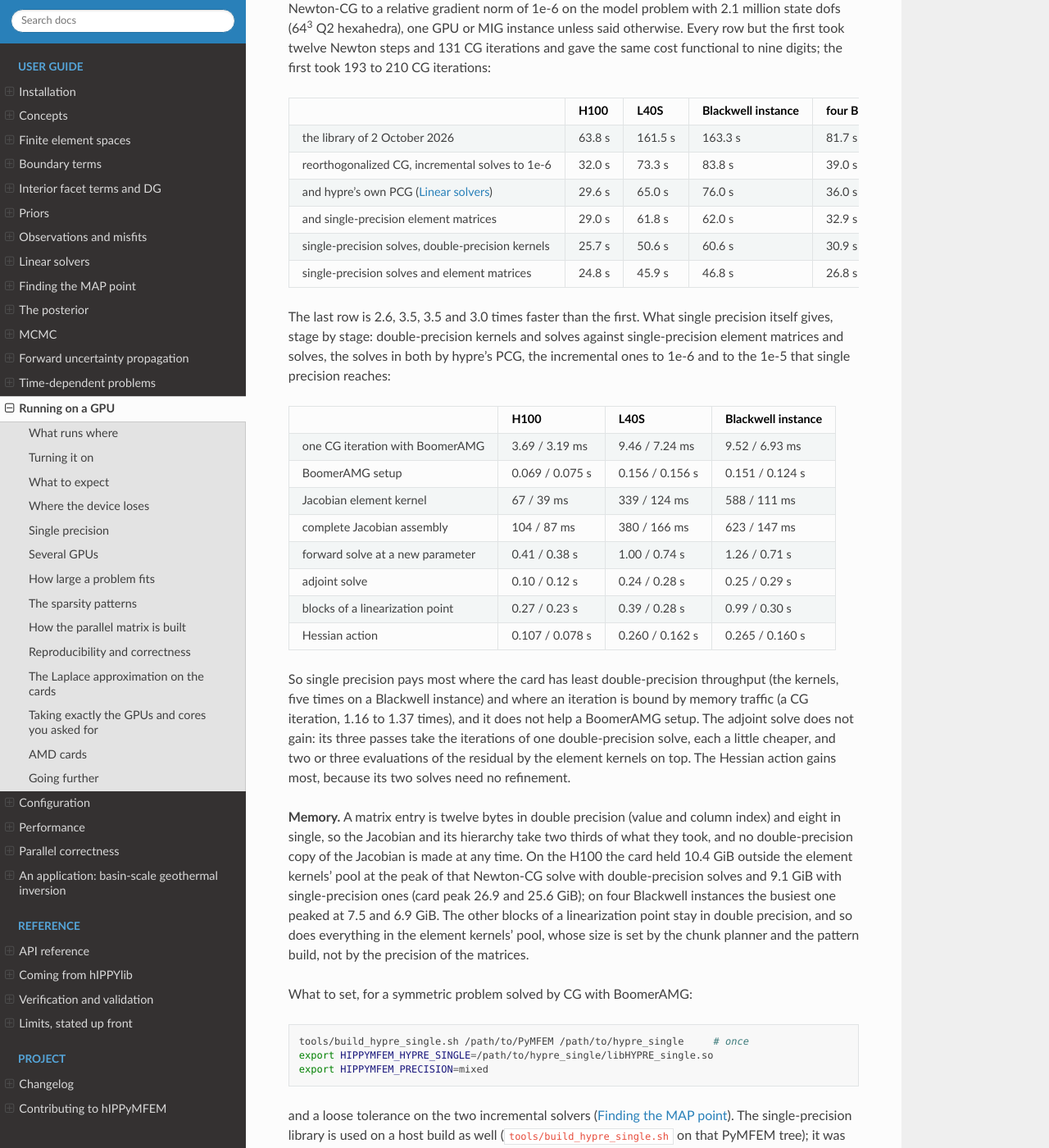
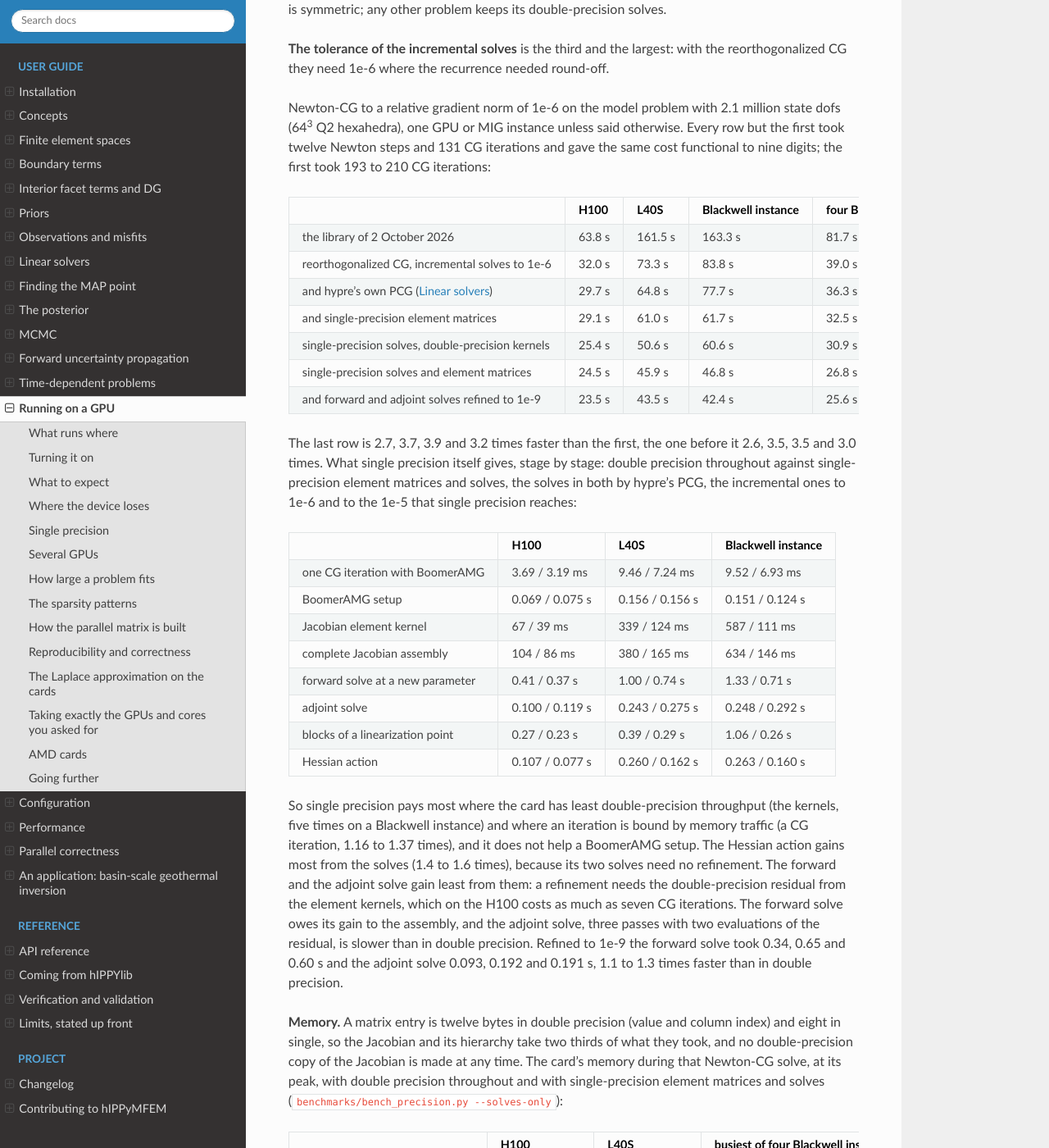
Before and after one commit to hIPPyMFEM/hippymfem, a Sphinx documentation site: the page built from docs/source/guide/gpu.rst, in a window 1280 px wide and 1400 px high, scrolled down 7013 px. Shown: the whole window at 82% size. Built offline with Sphinx 7.4.7 and the Read the Docs theme 3.1.0, drawn with Linux system fonts in a browser that asks for light colours; pages that are not in the unit, such as notebooks, are missing from menus; some of the changed text lies outside the part shown.

Commit message:
Single-precision solves: the looser refinement goal is opt-in; a matrix beyond the range of single precision is refused
SINGLE_REFINE_GOAL is 0 by default: the forward and adjoint solves are refined to the
solver's own tolerance (three passes for 1e-12).  With 1e-9, two passes, Newton-CG to
1e-6 takes the same steps and is 4 to 9 % faster, but BFGS run to 1e-8 ends in a line
search that finds no decrease (test_optimization with a single-precision library);
bench_precision.py --single-goal sets it.

A Jacobian with an entry beyond the range of single precision, which a line search may
propose, became infinite in the single-precision matrix, and hypre did not return from
its setup: from_pattern now raises a RuntimeError on every rank, which a line search
answers by backtracking.

Tests: the symmetry checks of a reduced Hessian take the tolerance of single-precision
solves when such a library is in use (singlesolve.action_tolerance).  The sparse-product
setting of the single-precision library follows the GPU backend.  Guide: the final
measurements on an H100, an L40S and RTX PRO 6000 Blackwell MIG instances, times and
device memory; installation notes.

```diff
--- a/docs/source/guide/gpu.rst
+++ b/docs/source/guide/gpu.rst
@@ -327,12 +327,19 @@
 hierarchy, and the CG solves with it run there
 (:mod:`hippymfem.algorithms.singlesolve`).  A single-precision solve reaches a relative
 residual near 1e-5.  The forward and the adjoint solve are therefore refined against
-double-precision residuals (three passes and the iterations of one double-precision
-solve to reach 1e-12; the state agreed with the double-precision one to 1e-12), and the
-incremental solves of a Hessian action are used as they are, which the reorthogonalized
-CG of a Newton step allows (:doc:`optimization`).  It applies when the three solvers
-that hold the Jacobian are CG with BoomerAMG and the Jacobian is symmetric; any other
-problem keeps its double-precision solves.
+double-precision residuals, which the element kernels compute, to the solver's own
+tolerance: three passes for 1e-12, with the iterations of one double-precision solve
+in all, the last pass not followed by another evaluation of the residual when the
+earlier ones predict that it reaches the goal.  The state then agreed with the
+double-precision one to 1e-12.  ``PDEVariationalProblem.SINGLE_REFINE_GOAL = 1e-9``
+stops after two passes and one evaluation of the residual, with the state exact to
+4e-10: Newton-CG with a tolerance of 1e-6 then took the same steps to the same cost
+functional to nine digits, while BFGS run to 1e-8 ended in a line search that found no
+decrease, which is why it is not the default.  The incremental solves of a Hessian
+action are used as they are, which the
+reorthogonalized CG of a Newton step allows (:doc:`optimization`).  It applies when the
+three solvers that hold the Jacobian are CG with BoomerAMG and the Jacobian is
+symmetric; any other problem keeps its double-precision solves.
 
 **The tolerance of the incremental solves** is the third and the largest: with the
 reorthogonalized CG they need 1e-6 where the recurrence needed round-off.
@@ -351,16 +358,18 @@
    ==================================================  ========  ========  ===========  ================
    the library of 2 October 2026                       63.8 s    161.5 s   163.3 s      81.7 s
    reorthogonalized CG, incremental solves to 1e-6     32.0 s    73.3 s    83.8 s       39.0 s
-   and hypre's own PCG (:doc:`solvers`)                29.6 s    65.0 s    76.0 s       36.0 s
-   and single-precision element matrices               29.0 s    61.8 s    62.0 s       32.9 s
-   single-precision solves, double-precision kernels   25.7 s    50.6 s    60.6 s       30.9 s
-   single-precision solves and element matrices        24.8 s    45.9 s    46.8 s       26.8 s
+   and hypre's own PCG (:doc:`solvers`)                29.7 s    64.8 s    77.7 s       36.3 s
+   and single-precision element matrices               29.1 s    61.0 s    61.7 s       32.5 s
+   single-precision solves, double-precision kernels   25.4 s    50.6 s    60.6 s       30.9 s
+   single-precision solves and element matrices        24.5 s    45.9 s    46.8 s       26.8 s
+   and forward and adjoint solves refined to 1e-9      23.5 s    43.5 s    42.4 s       25.6 s
    ==================================================  ========  ========  ===========  ================
 
-The last row is 2.6, 3.5, 3.5 and 3.0 times faster than the first.  What single
-precision itself gives, stage by stage: double-precision kernels and solves against
-single-precision element matrices and solves, the solves in both by hypre's PCG, the
-incremental ones to 1e-6 and to the 1e-5 that single precision reaches:
+The last row is 2.7, 3.7, 3.9 and 3.2 times faster than the first, the one before it
+2.6, 3.5, 3.5 and 3.0 times.  What single precision itself gives, stage by stage: double
+precision throughout against single-precision element matrices and solves, the solves
+in both by hypre's PCG, the incremental ones to 1e-6 and to the 1e-5 that single
+precision reaches:
 
 .. table::
    :widths: auto
@@ -370,31 +379,49 @@
    =========================================  ================  ================  ====================
    one CG iteration with BoomerAMG            3.69 / 3.19 ms    9.46 / 7.24 ms    9.52 / 6.93 ms
    BoomerAMG setup                            0.069 / 0.075 s   0.156 / 0.156 s   0.151 / 0.124 s
-   Jacobian element kernel                    67 / 39 ms        339 / 124 ms      588 / 111 ms
-   complete Jacobian assembly                 104 / 87 ms       380 / 166 ms      623 / 147 ms
-   forward solve at a new parameter           0.41 / 0.38 s     1.00 / 0.74 s     1.26 / 0.71 s
-   adjoint solve                              0.10 / 0.12 s     0.24 / 0.28 s     0.25 / 0.29 s
-   blocks of a linearization point            0.27 / 0.23 s     0.39 / 0.28 s     0.99 / 0.30 s
-   Hessian action                             0.107 / 0.078 s   0.260 / 0.162 s   0.265 / 0.160 s
+   Jacobian element kernel                    67 / 39 ms        339 / 124 ms      587 / 111 ms
+   complete Jacobian assembly                 104 / 86 ms       380 / 165 ms      634 / 146 ms
+   forward solve at a new parameter           0.41 / 0.37 s     1.00 / 0.74 s     1.33 / 0.71 s
+   adjoint solve                              0.100 / 0.119 s   0.243 / 0.275 s   0.248 / 0.292 s
+   blocks of a linearization point            0.27 / 0.23 s     0.39 / 0.29 s     1.06 / 0.26 s
+   Hessian action                             0.107 / 0.077 s   0.260 / 0.162 s   0.263 / 0.160 s
    =========================================  ================  ================  ====================
 
 So single precision pays most where the card has least double-precision throughput
 (the kernels, five times on a Blackwell instance) and where an iteration is bound by
 memory traffic (a CG iteration, 1.16 to 1.37 times), and it does not help a BoomerAMG
-setup.  The adjoint solve does not gain: its three passes take the iterations of one
-double-precision solve, each a little cheaper, and two or three evaluations of the
-residual by the element kernels on top.  The Hessian action gains most, because its two
-solves need no refinement.
+setup.  The Hessian action gains most from the solves (1.4 to 1.6 times), because its
+two solves need no refinement.  The forward and the adjoint solve gain least from them:
+a refinement needs the double-precision residual from the element kernels, which on
+the H100 costs as much as seven CG iterations.  The forward solve owes its gain to the
+assembly, and the adjoint solve, three passes with two evaluations of the residual, is
+slower than in double precision.  Refined to 1e-9 the forward solve took 0.34, 0.65
+and 0.60 s and the adjoint solve 0.093, 0.192 and 0.191 s, 1.1 to 1.3 times faster than
+in double precision.
 
 **Memory.**  A matrix entry is twelve bytes in double precision (value and column index)
 and eight in single, so the Jacobian and its hierarchy take two thirds of what they
-took, and no double-precision copy of the Jacobian is made at any time.  On the H100 the
-card held 10.4 GiB outside the element kernels' pool at the peak of that Newton-CG solve
-with double-precision solves and 9.1 GiB with single-precision ones (card peak 26.9 and
-25.6 GiB); on four Blackwell instances the busiest one peaked at 7.5 and 6.9 GiB.  The
-other blocks of a linearization point stay in double precision, and so does everything
-in the element kernels' pool, whose size is set by the chunk planner and the pattern
-build, not by the precision of the matrices.
+took, and no double-precision copy of the Jacobian is made at any time.  The card's
+memory during that Newton-CG solve, at its peak, with double precision throughout and
+with single-precision element matrices and solves (``benchmarks/bench_precision.py
+--solves-only``):
+
+.. table::
+   :widths: auto
+
+   ==================================  =================  =================  =======================
+   ..                                  H100               L40S               busiest of four
+                                                                             Blackwell instances
+   ==================================  =================  =================  =======================
+   the card                            18.9 / 17.5 GiB    18.7 / 17.3 GiB    6.4 / 5.8 GiB
+   outside the element kernels' pool   10.4 / 9.0 GiB     10.2 / 8.8 GiB     4.2 / 3.7 GiB
+   the pool's largest use              5.4 / 4.4 GiB      4.4 / 4.4 GiB      1.8 / 1.4 GiB
+   ==================================  =================  =================  =======================
+
+What lies outside the pool is hypre's matrices, hierarchies and vectors, MFEM and the
+CUDA context; a seventh of it goes.  The other blocks of a linearization point stay in
+double precision (for a forward problem that is linear in the state these are ``C`` and
+``W_um``, 0.4 GB each at this size), and so do the accumulators of the assembly.
 
 What to set, for a symmetric problem solved by CG with BoomerAMG:
 
```
Also changed, not shown: CHANGELOG.md (+12 -9 lines), docs/source/guide/install.rst (+8 -1 lines), docs/source/guide/optimization.rst (+4 -3 lines), 7 other files.
